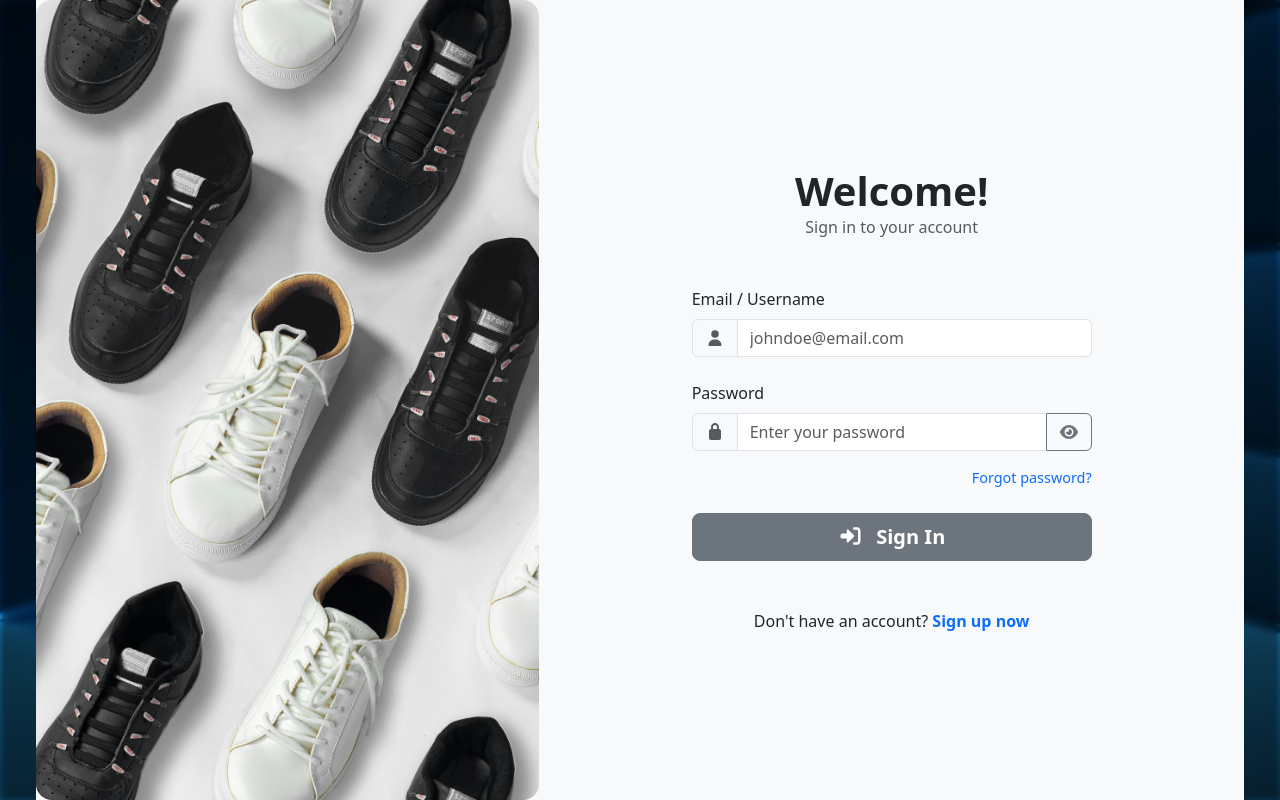
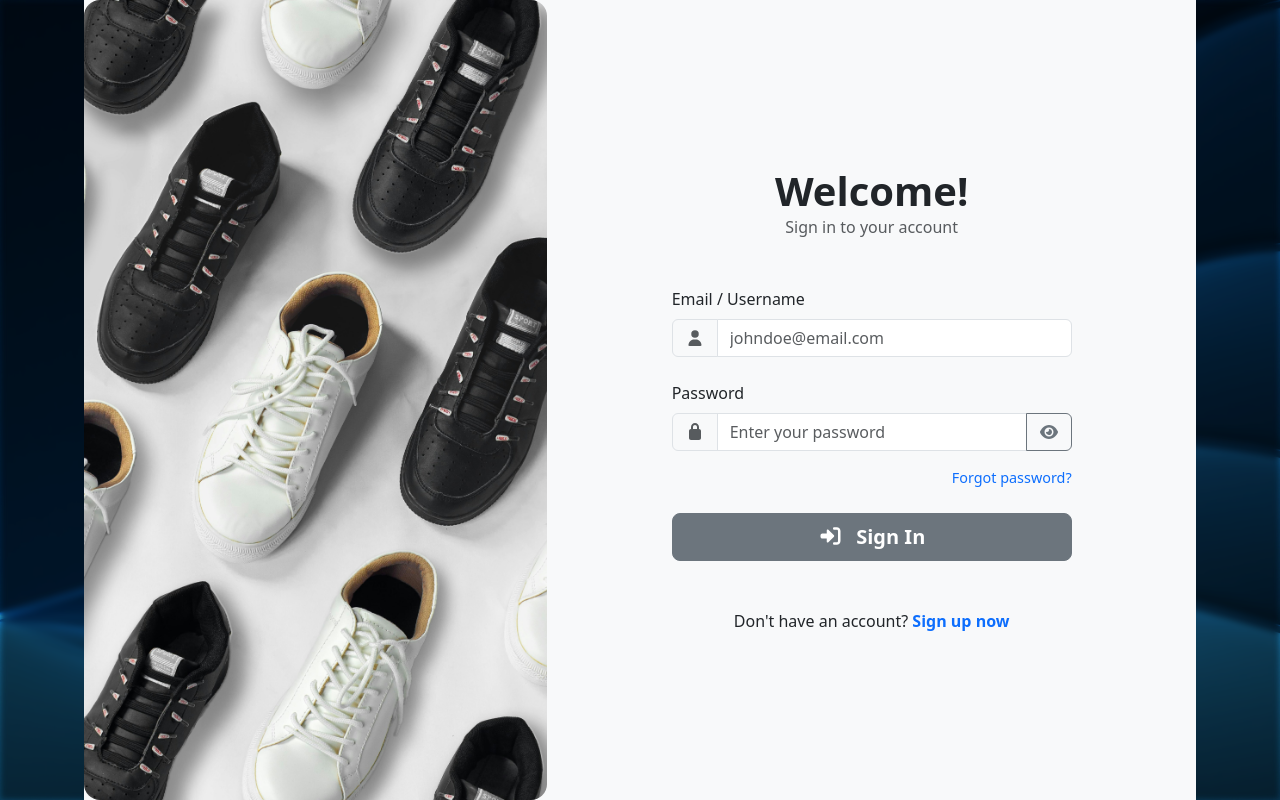
Before and after one commit to Terriakidesu/SYANDE-Meryl, a FastAPI app: page /login in a window 1280 px wide. Run offline with FastAPI, Linux system fonts and the light colour scheme; some libraries are stand-ins or nearby versions.

Commit message:
fix: adjust login page layout and password toggle functionality
- Update container padding and margin classes for better responsiveness
- Change password toggle icon selector to use children[0] instead of querySelector
- Remove empty line in form submission handler and add consistent spacing

```diff
--- a/assets/public/templates/login.html
+++ b/assets/public/templates/login.html
@@ -84,7 +84,7 @@
 </head>
 
 <body class="d-flex justify-content-center align-items-center vh-100">
-    <div id="card-container" class="container-fluid h-100 px-6 px-md-5">
+    <div id="card-container" class="container-fluid h-100 px-md-5 mx-md-5">
         <div class="row h-100 align-items-center bg-body-tertiary">
 
             <!-- Image Column -->
@@ -164,7 +164,7 @@
 
         document.getElementById('togglePassword').addEventListener('click', function () {
             const passwordInput = document.getElementById('password');
-            const icon = this.querySelector('i');
+            const icon = this.children[0];
 
             if (passwordInput.type === 'password') {
                 passwordInput.type = 'text';
@@ -183,7 +183,6 @@
 
             const formData = new FormData(e.target);
 
-
             fetch(e.target.action,
                 {
                     method: "POST",
@@ -196,6 +195,8 @@
             });
 
 
+
+
         });
     </script>
 </body>
```
